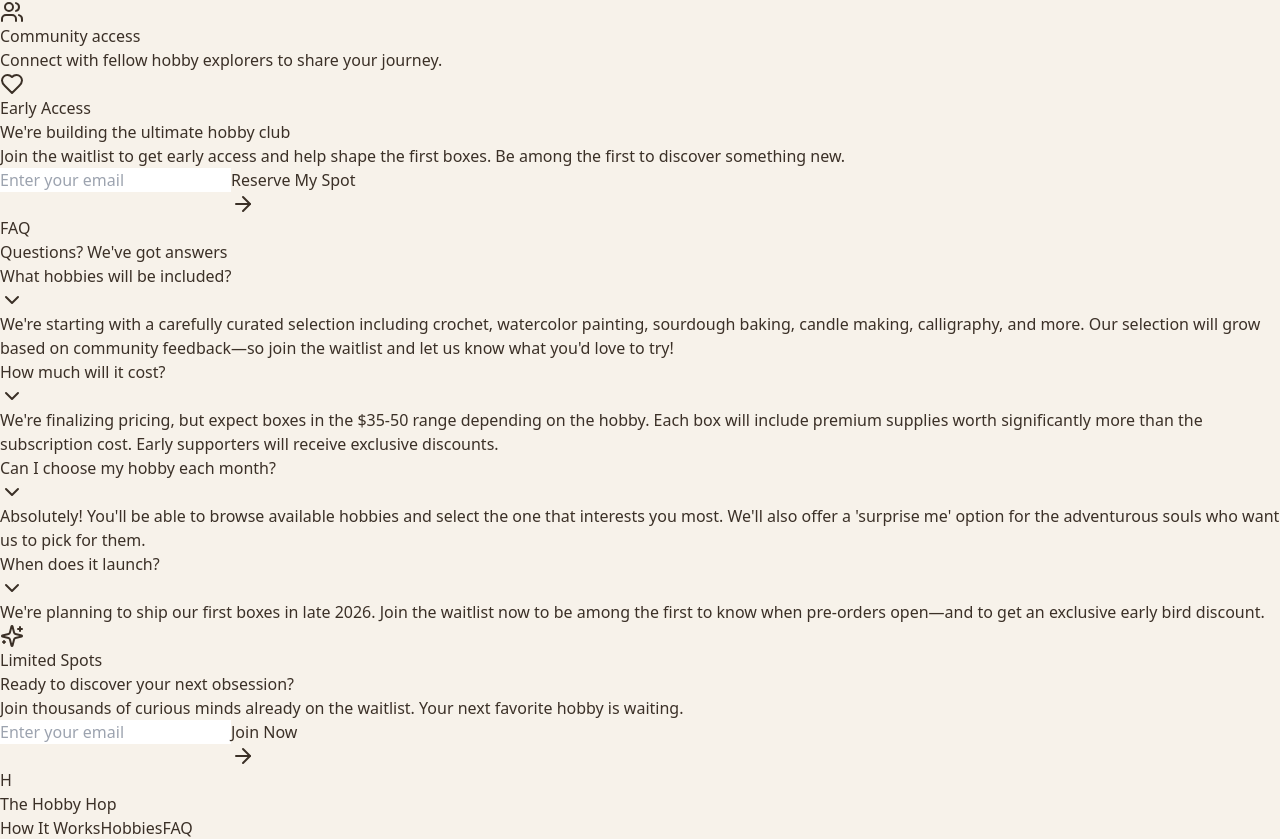
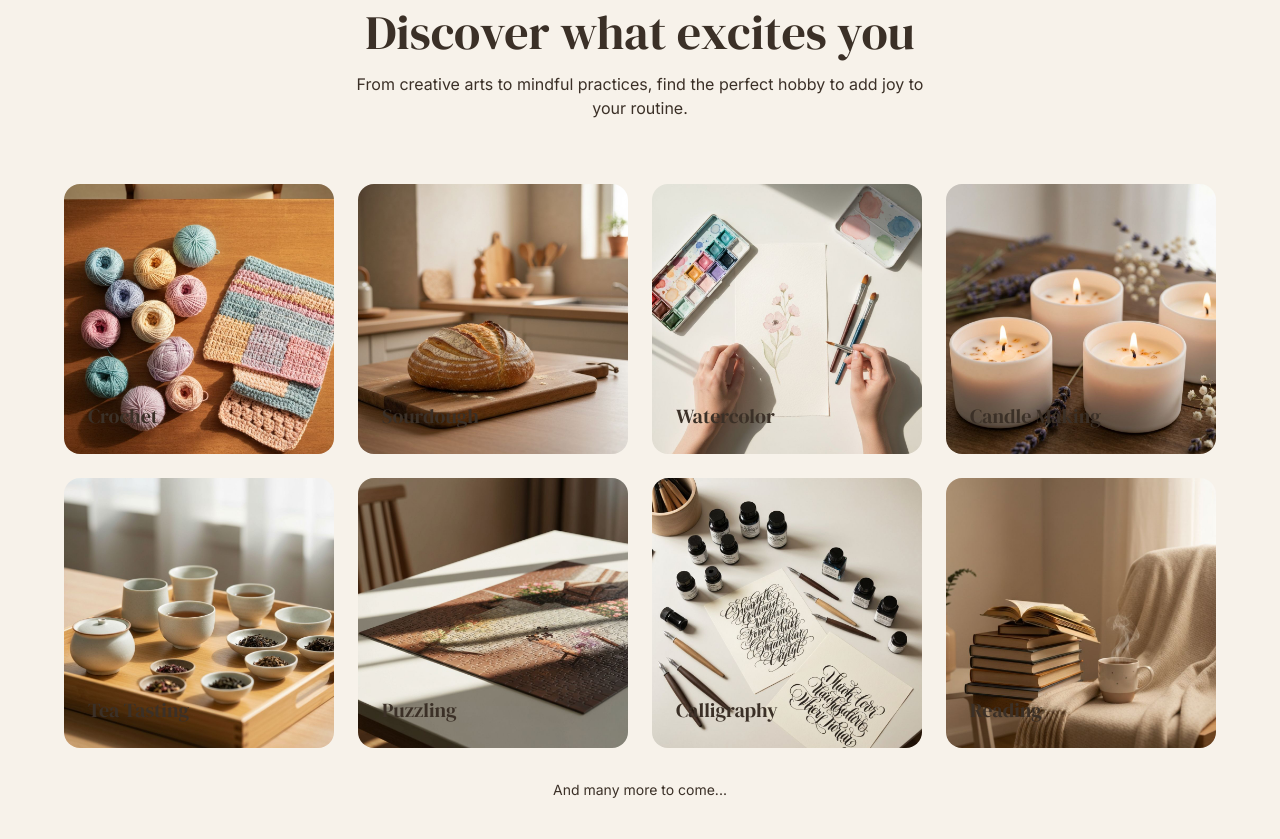
Before and after one commit to kelseyhayward/hobby-hop-site, a Next.js app: page / in a window 1280 px wide. Shown: the part 1488-2327 px from the top of the page. Built offline with nearby package versions, Linux system fonts and the light colour scheme.

Commit message:
Create tailwind.config.ts

```diff
--- /dev/null
+++ b/tailwind.config.ts
@@ -0,0 +1,44 @@
+import type { Config } from "tailwindcss"
+
+const config: Config = {
+  content: [
+    "./app/**/*.{js,ts,jsx,tsx,mdx}",
+    "./components/**/*.{js,ts,jsx,tsx,mdx}",
+    "./pages/**/*.{js,ts,jsx,tsx,mdx}",
+  ],
+  theme: {
+    extend: {
+      fontFamily: {
+        serif: ['"DM Serif Display"', "Georgia", "serif"],
+        sans: ['"Inter"', "system-ui", "sans-serif"],
+      },
+      colors: {
+        background: "var(--background)",
+        foreground: "var(--foreground)",
+        card: "var(--card)",
+        "card-foreground": "var(--card-foreground)",
+        popover: "var(--popover)",
+        "popover-foreground": "var(--popover-foreground)",
+        primary: "var(--primary)",
+        "primary-foreground": "var(--primary-foreground)",
+        secondary: "var(--secondary)",
+        "secondary-foreground": "var(--secondary-foreground)",
+        muted: "var(--muted)",
+        "muted-foreground": "var(--muted-foreground)",
+        accent: "var(--accent)",
+        "accent-foreground": "var(--accent-foreground)",
+        border: "var(--border)",
+        input: "var(--input)",
+        ring: "var(--ring)",
+      },
+      borderRadius: {
+        lg: "var(--radius)",
+        md: "calc(var(--radius) - 2px)",
+        sm: "calc(var(--radius) - 4px)",
+      },
+    },
+  },
+  plugins: [],
+}
+
+export default config
```
